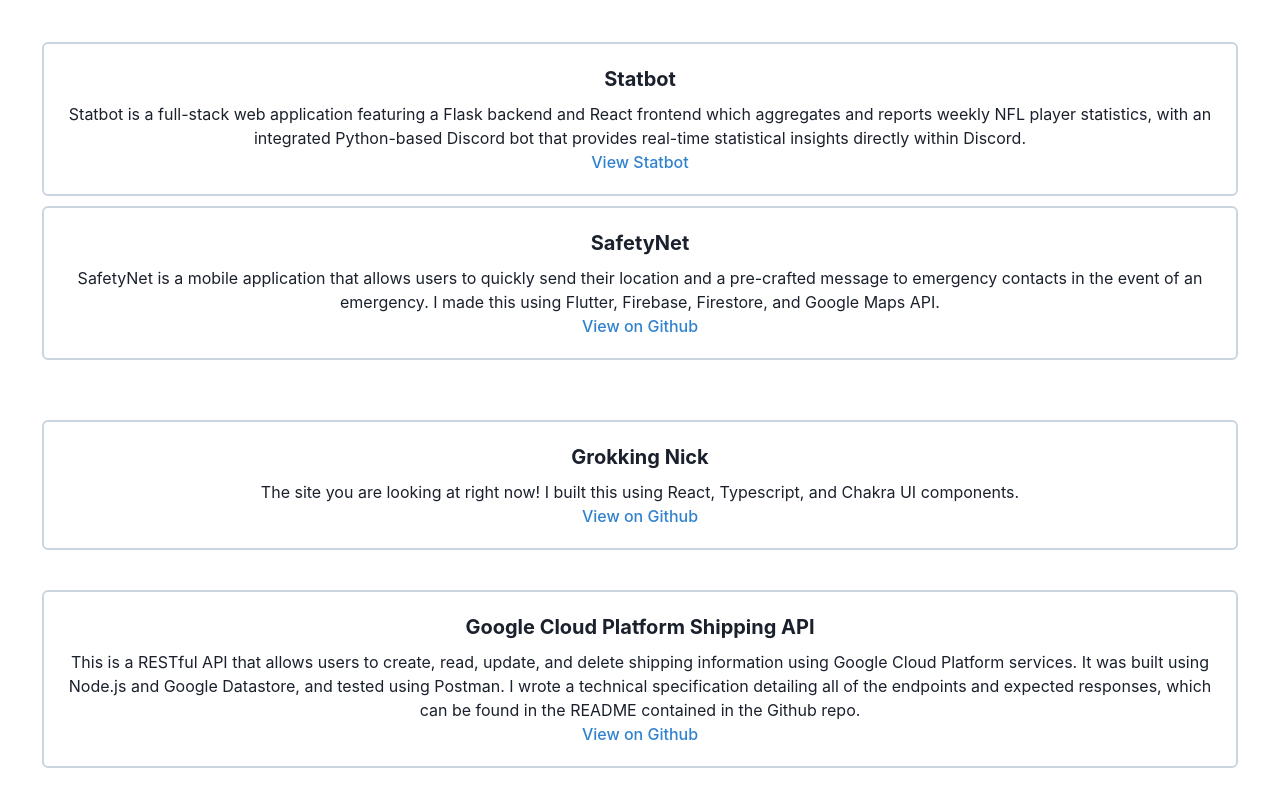
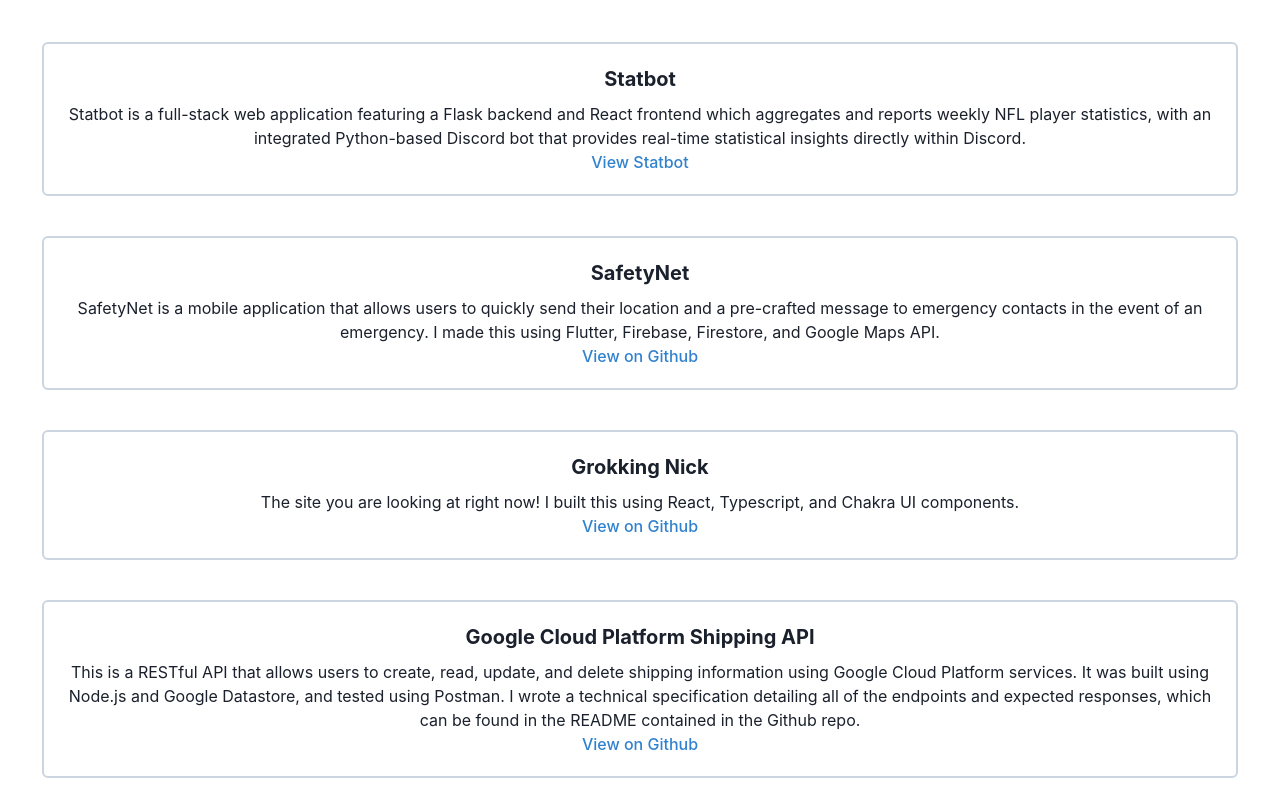
Before and after one commit to ledbetni/reactPortfolio, a React (Vite) app: page /projects in a window 1280 px wide. Shown: the top 800 px of the page. Built offline with nearby package versions, Linux system fonts and the light colour scheme.

Commit message:
Styling fix

```diff
--- a/src/pages/projects.tsx
+++ b/src/pages/projects.tsx
@@ -9,12 +9,12 @@
         description="Statbot is a full-stack web application featuring a Flask backend and React frontend which aggregates and reports weekly NFL player statistics, with an integrated Python-based Discord bot that provides real-time statistical insights directly within Discord."
         viewLink="https://www.statbot.dev/"
       />
+      <Box width="100%" height="20px" />
       <ProjectCard
         title="SafetyNet"
         description="SafetyNet is a mobile application that allows users to quickly send their location and a pre-crafted message to emergency contacts in the event of an emergency. I made this using Flutter, Firebase, Firestore, and Google Maps API."
         githubLink="https://github.com/ledbetni/SafetyNet"
       />
-      <Box width="100%" height="20px" />
       <Box width="100%" height="20px" />
       <ProjectCard
         title="Grokking Nick"
```
